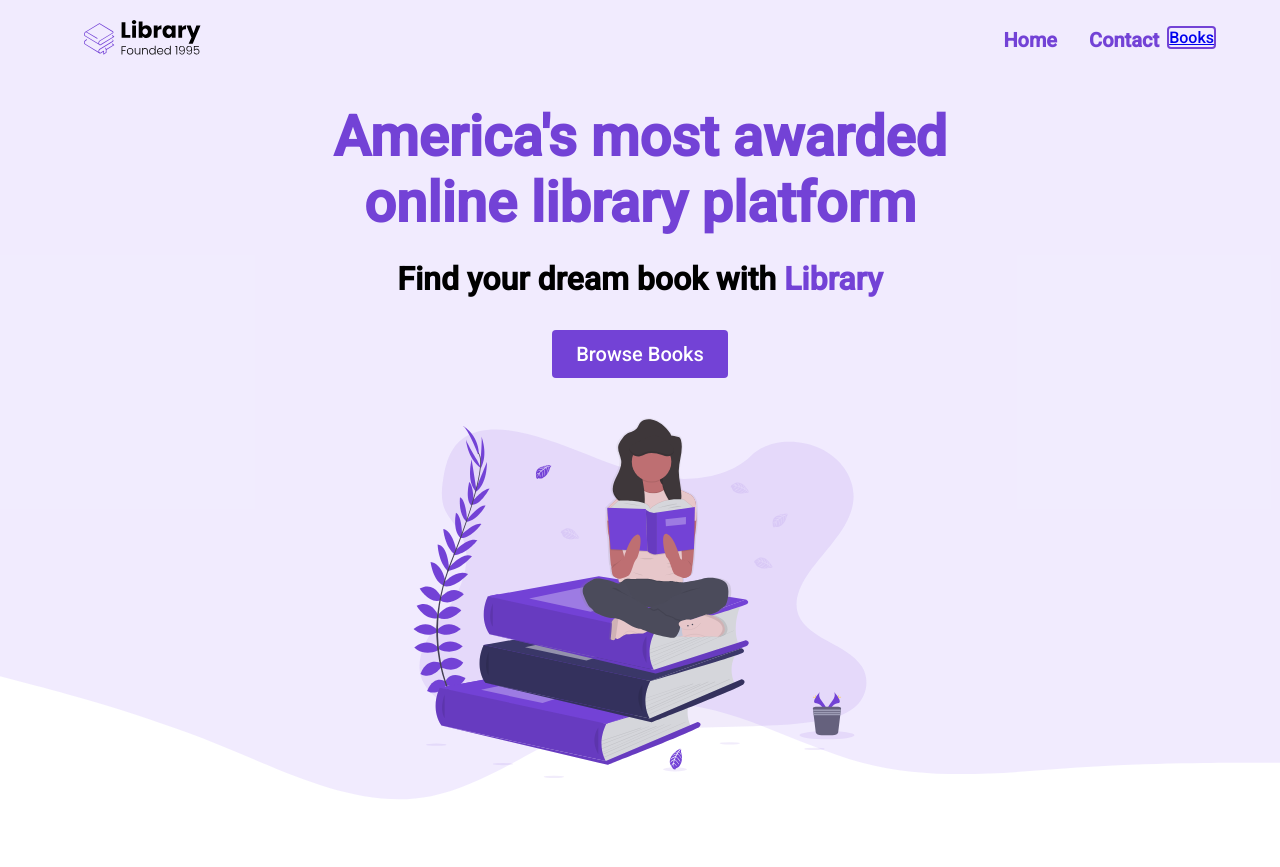
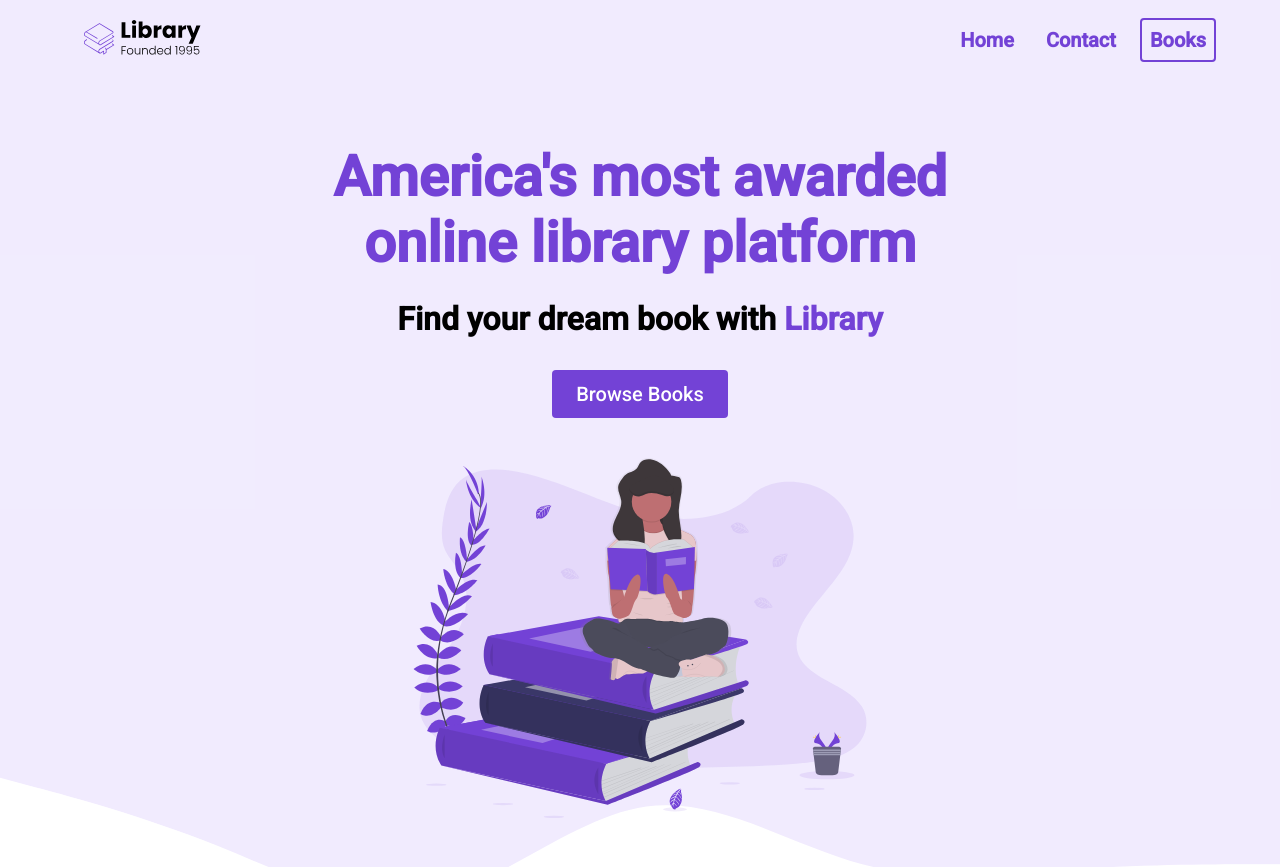
Before and after one commit to ScottS-Frontend/E-Commerce-Project, a plain HTML site: page index.html in a window 1280 px wide. Shown: the top 867 px of the page. Drawn offline with Linux system fonts and the light colour scheme.

Commit message:
Ecommerce Project progress

```diff
--- a/index.html
+++ b/index.html
@@ -16,7 +16,7 @@
      <ul class="nav__links">
       <li><a href="#" class="nav__link">Home</a></li>
       <li><a href="#" class="nav__link">Contact</a></li>
-      <li><a href="#" class="nav__link--primary">Books</a></li>
+      <li><a href="#" class="nav__link nav__link--primary">Books</a></li>
      </ul>
     </div>
    </nav>
--- a/styles.css
+++ b/styles.css
@@ -1,10 +1,10 @@
-@import url('https://fonts.googleapis.com/css2?family=Roboto:ital,wght@400,500,700&display=swap');
+@import url("https://fonts.googleapis.com/css2?family=Roboto:ital,wght@400,500,700&display=swap");
 
-*{
-padding:0;
+* {
+  padding: 0;
   margin: 0;
   box-sizing: border-box;
-font-family: 'Roboto' , sans-serif;
+  font-family: "Roboto", sans-serif;
 }
 
 body {
@@ -75,11 +75,25 @@ li {
 }
 
 #landing {
-  background-color: rgba(115, 66, 241, 0.1)
+  background-color: rgba(115, 66, 241, 0.1);
+  position: relative;      /* add this */
+  overflow: hidden;        /* keeps the wave clean at the edge */
+}
+
+#landing::after {
+  content: "";
+  position: absolute;
+  left: 0;
+  bottom: -1px;            /* tiny nudge to avoid a white gap */
+  width: 101vw;
+  height: 12vw;
+  background: url("./assets/wave.svg");
+  background-size: cover;
+  background-repeat: no-repeat;
 }
 
 header {
- height: calc(100vh - 80px);
+  padding: 40px 0;        /* gives spacing but allows natural height */
 }
 
 .header__container {
@@ -196,6 +210,7 @@ HIGHLIGHTS
 }
 
 .highlight__img {
+  font-size: 48px;
   border: 2px solid #7342d65d;
   color: #7342d6;
   width: 100px;
@@ -216,9 +231,7 @@ HIGHLIGHTS
   padding-bottom: 56px;
 }
 
-*/ FEATURES */
-
-#features {
+*/ FEATURES */ #features {
   height: 1000px;
   background-color: rgba(115, 66, 241, 0.1);
 }
```
Lines whose indentation alone changed are shown as unchanged.
